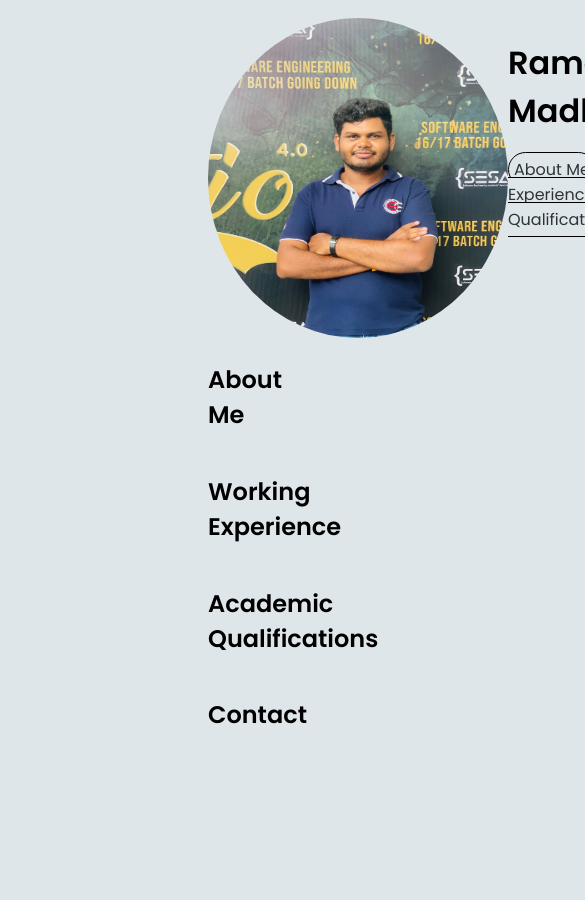
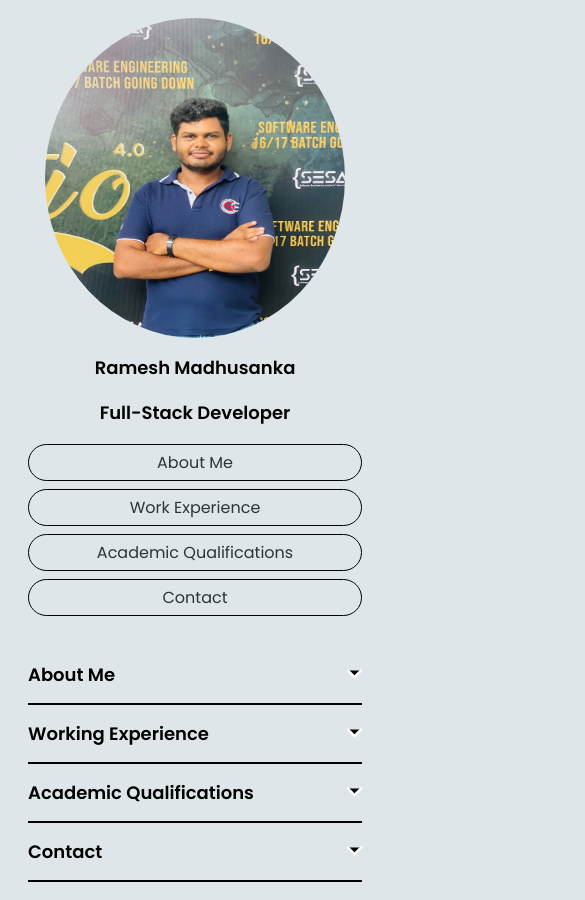
Before and after one commit to KRMadhusanka99/SENG_31313_Profile-Page, a plain HTML site: page index.html in a window 390 px wide. Shown: the top 900 px of the page, 585 px wide, since content can reach past the window. Before the commit the page ends 844 px from the top, so only its background shows below. Drawn offline with Linux system fonts and the light colour scheme.

Commit message:
add responsiveness

```diff
--- a/index.html
+++ b/index.html
@@ -14,6 +14,7 @@
                 </div>
                 <div class="header__description">
                     <h1>Ramesh Madhusanka</h1>
+                    <h3>Full-Stack Developer</h3>
                     <div class="button grid">
                         <div class="button">
                             <a href="#about" class="nav__button">About Me</a>
--- a/styles.css
+++ b/styles.css
@@ -15,10 +15,11 @@ body{
 }
 .header__container{
     display: flex;
-    justify-content: space-around;
+    justify-content: space-evenly;
+    width: max-content;
 }
-description__container{
-    padding-top: 50px;
+div.header__description{
+    padding-left: 100px;
 }
 .header__image img{
     width: 300px;
@@ -34,8 +35,10 @@ description__container{
     background-color: darkgrey;
     color: rgba(22, 48, 161, 0.708);
 }
-.header__description{
-    padding-top: 5%;
+.description__container{
+    margin-top: 10px;
+    padding-top: 20px;
+    width: 100%;
 }
 .section__title{
     border-bottom: 2px solid black;
@@ -47,11 +50,81 @@ description__container{
 .section__description{
     max-height: 0;
     overflow: hidden;
-    transition: max-heigh 1.4s ease;
+    transition: max-heigh 4.4s ease-in-out;
 }
 .section.active .section__description{
     max-height: max-content;
+    animation: fade 1s ease-in-out;
 }
 .section.active svg{
     transform: rotate(180deg);
 }
+svg{
+    transition: transform 0.5s ease-in;
+}
+@keyframes fade {
+    from{
+        opacity: 0;
+        transform: translateY(-10px);
+    }
+    to{
+        opacity: 1;
+        transform: translateY(0px);
+    }
+}
+@media screen  {
+
+}
+/*=============== BREAKPOINTS ===============*/
+/* For large devices */
+@media screen and (max-width: 1357px) {
+    body{
+        padding: 10px 200px;
+    }
+    .header__container{
+        display: block;
+        text-align: center;
+        margin: 0;
+        width: auto;
+    }
+    div.header__image{
+        display: inline;
+        margin: 0 auto;
+    }
+    div.header__description{
+        margin: 10px auto;
+        padding: 0;
+    }
+  }
+
+  /* For medium devices */
+  @media screen and (max-width: 942px) {
+    body{
+        padding: 10px 20px;
+    }
+  }
+
+  @media screen and (max-width: 585px) {
+    .button__grid{
+        display: inline;
+        margin: 0 auto;
+    }
+    .button{
+        display: grid;
+        grid-template-columns: repeat(2);
+        row-gap: 0.5rem;
+    }
+  }
+
+  @media screen and (max-width: 413px) {
+    body{
+        padding: auto;
+    }
+
+    h1,h3{
+        font-size:large;
+    }
+    div.header__image{
+        width: 70vw;
+    }
+  }
```
